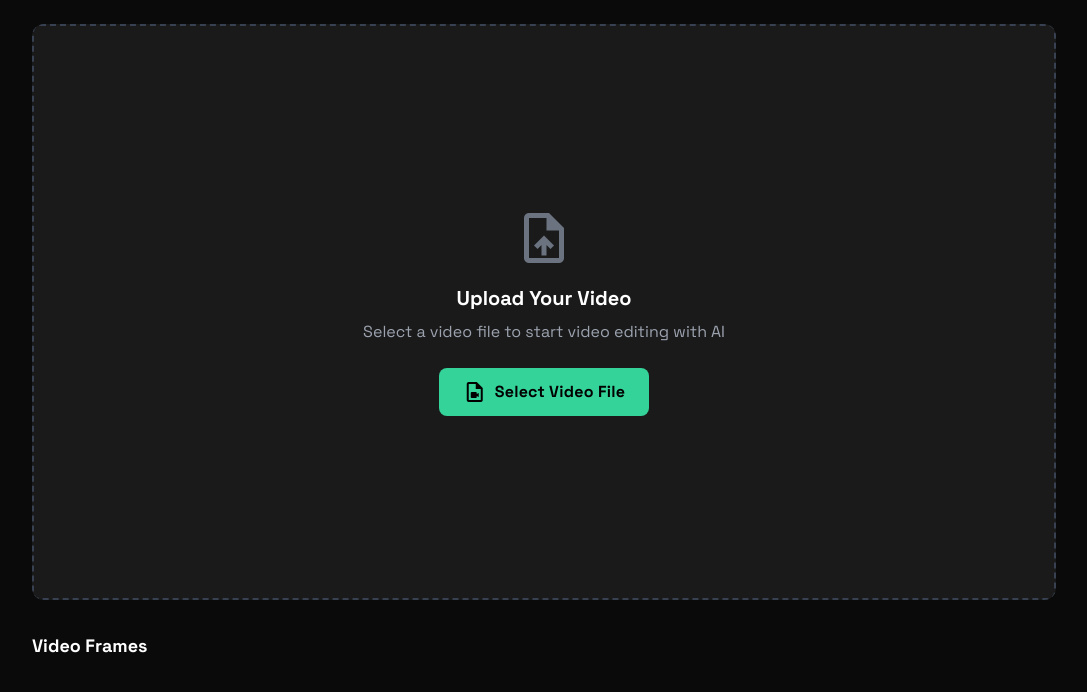
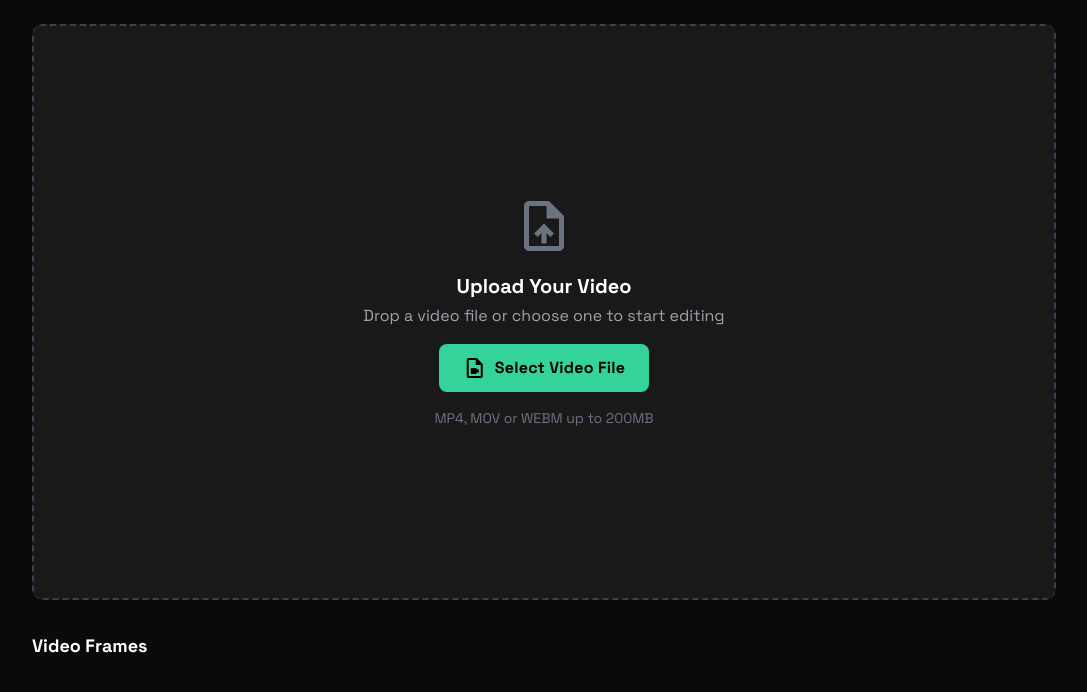
Before and after one commit to shousami7/real-estate-video-generator, a Flask app: page /video/editor in a window 1280 px wide. Shown: the part 65-757 px from the top of the page, without its empty margins (96-1183 px from the left). Run offline with Flask 3, Linux system fonts and the light colour scheme; some libraries are stand-ins or nearby versions.

Commit message:
Improve editor navigation and video uploads

```diff
--- a/templates/video_editor_ui.html
+++ b/templates/video_editor_ui.html
@@ -316,17 +316,18 @@
                 <div class="w-full max-w-5xl mx-auto mb-8" id="video-player-area">
                     <div class="aspect-video rounded-xl overflow-hidden bg-panel-dark flex items-center justify-center relative" id="video-container">
                         <!-- Upload UI (shown when no video) -->
-                        <div id="upload-zone" class="absolute inset-0 border-2 border-dashed border-[#374151] flex items-center justify-center upload-zone">
-                            <div class="text-center p-8">
-                                <span class="material-symbols-outlined text-6xl text-gray-500 mb-4 block">upload_file</span>
-                                <h3 class="text-white text-xl font-bold mb-2">Upload Your Video</h3>
-                                <p class="text-gray-400 mb-6">Select a video file to start video editing with AI</p>
-                                <input type="file" id="video-input" accept="video/*" class="hidden">
-                                <button id="upload-btn" class="flex min-w-[200px] mx-auto cursor-pointer items-center justify-center overflow-hidden rounded-lg h-12 px-6 bg-primary text-black text-base font-bold leading-normal tracking-[0.015em] hover:opacity-90 transition-opacity gap-2">
-                                    <span class="material-symbols-outlined">video_file</span>
-                                    <span class="truncate">Select Video File</span>
-                                </button>
+                        <div id="upload-zone" class="absolute inset-0 border-2 border-dashed border-[#374151] flex flex-col items-center justify-center gap-4 text-center upload-zone bg-panel-dark/80 px-8">
+                            <span class="material-symbols-outlined text-6xl text-gray-500">upload_file</span>
+                            <div>
+                                <h3 class="text-white text-xl font-bold mb-1">Upload Your Video</h3>
+                                <p class="text-gray-400">Drop a video file or choose one to start editing</p>
                             </div>
+                            <input type="file" id="video-input" accept="video/*" class="hidden">
+                            <button id="upload-btn" class="flex min-w-[200px] mx-auto cursor-pointer items-center justify-center overflow-hidden rounded-lg h-12 px-6 bg-primary text-black text-base font-bold leading-normal tracking-[0.015em] hover:opacity-90 transition-opacity gap-2">
+                                <span class="material-symbols-outlined">video_file</span>
+                                <span class="truncate">Select Video File</span>
+                            </button>
+                            <p class="text-gray-500 text-sm">MP4, MOV or WEBM up to 200MB</p>
                         </div>
 
                         <!-- Video Player (shown when video is loaded) -->
@@ -405,6 +406,7 @@
         // ==================== グローバル変数 ====================
         const state = {
             videoPath: null,
+            videoUrl: null,
             frames: [],
             selectedFrame: null,
             editedFrames: {},
@@ -580,9 +582,13 @@
                 uploadPercent.textContent = '100%';
 
                 if (data.status === 'success') {
-                    state.videoPath = '/' + data.video_path;
+                    const normalizedPath = (data.video_path || '').replace(/\\/g, '/');
+                    state.videoPath = normalizedPath.startsWith('/') ? normalizedPath.substring(1) : normalizedPath;
 
-                    videoSource.src = state.videoPath;
+                    const playbackUrl = data.video_url || `/${state.videoPath}`;
+                    state.videoUrl = playbackUrl;
+
+                    videoSource.src = playbackUrl;
                     videoPlayer.load();
 
                     setTimeout(() => {
@@ -610,7 +616,12 @@
 
         // ==================== フレーム抽出 ====================
         function extractFrames() {
-            const videoPathForBackend = state.videoPath.startsWith('/')
+            if (!state.videoPath) {
+                alert('Please upload a video first');
+                return;
+            }
+
+            const videoPathForBackend = state.videoPath?.startsWith('/')
                 ? state.videoPath.substring(1)
                 : state.videoPath;
 
@@ -826,8 +837,8 @@
             videoContainer.classList.add('bg-black');
             editPanel.classList.remove('hidden');
 
-            if (state.videoPath) {
-                videoSource.src = state.videoPath;
+            if (state.videoUrl || state.videoPath) {
+                videoSource.src = state.videoUrl || `/${state.videoPath}`;
                 videoPlayer.load();
             }
         }
--- a/web_ui.py
+++ b/web_ui.py
@@ -573,14 +573,18 @@ def upload_video():
         video_path = os.path.join(upload_dir, filename)
         video_file.save(video_path)
 
-        session['editor_video'] = video_path
+        normalized_video_path = video_path.replace('\\', '/')
+        public_url = f"/uploads/{session_id}/editor/{filename}"
+
+        session['editor_video'] = normalized_video_path
 
         logger.info(f"Video uploaded: {video_path}")
 
         return jsonify({
             "status": "success",
             "message": "Video uploaded successfully",
-            "video_path": video_path
+            "video_path": normalized_video_path,
+            "video_url": public_url
         })
 
     except Exception as e:
```
Also changed, not shown: templates/luxury_video_ui.html (+8 -1 lines).
